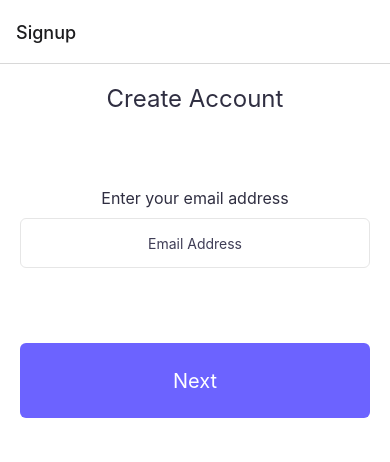
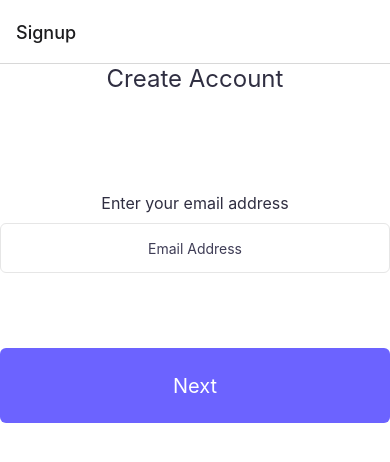
Before and after one commit to dgentilli/shopping-2024, a React Native app: screen /Signup in a window 390 px wide. Shown: the top 462 px of the page. Built offline with nearby package versions, Linux system fonts and the light colour scheme.

Commit message:
Implement the screen wrapper on the sign up components

```diff
--- a/components/SignupComponents/CreateAccount.tsx
+++ b/components/SignupComponents/CreateAccount.tsx
@@ -1,7 +1,9 @@
 import { useState } from 'react';
-import { View, Text, TextInput, StyleSheet, Pressable } from 'react-native';
+import { View, Text, TextInput, StyleSheet } from 'react-native';
 import { SignupStep } from '../../constants/signup';
 import Button from '../Button';
+import ScreenWrapper from '../../baseComponents/ScreenWrapper';
+import Spacer from '../../baseComponents/Spacer';
 import { ButtonTypes } from '../../constants/buttonTypes';
 
 interface CreateAccountScreenProps {
@@ -13,11 +15,7 @@ const CreateAccount = (props: CreateAccountScreenProps) => {
   const [email, setEmail] = useState('');
 
   return (
-    <View style={styles.container}>
-      <Text style={styles.title}>Create Account</Text>
-
-      <View style={styles.breaker} />
-
+    <ScreenWrapper title='Create Account'>
       <Text style={styles.label}>Enter your email address</Text>
 
       <TextInput
@@ -31,29 +29,18 @@ const CreateAccount = (props: CreateAccountScreenProps) => {
         onChangeText={(input) => setEmail(input)}
       />
 
-      <View style={styles.breaker} />
+      <Spacer height={75} />
 
       <Button
         type={ButtonTypes.PRIMARY}
         title='Next'
         onPress={() => setStep(SignupStep.VERIFY_EMAIL)}
       />
-    </View>
+    </ScreenWrapper>
   );
 };
 
 const styles = StyleSheet.create({
-  container: {
-    flex: 1,
-    padding: 20,
-    justifyContent: 'flex-start',
-    alignItems: 'center',
-    backgroundColor: '#ffffff',
-  },
-  title: {
-    fontSize: 24,
-    color: '#2f2e41',
-  },
   label: {
     marginBottom: 10,
     fontSize: 16,
@@ -68,10 +55,6 @@ const styles = StyleSheet.create({
     padding: 10,
     textAlign: 'center',
   },
-  breaker: {
-    height: 75,
-    width: '100%',
-  },
 });
 
 export default CreateAccount;
--- a/components/SignupComponents/SelectHouseHold.tsx
+++ b/components/SignupComponents/SelectHouseHold.tsx
@@ -1,7 +1,7 @@
-import { View, Text } from 'react-native';
 import { SignupStep } from '../../constants/signup';
 import Button from '../Button';
 import { ButtonTypes } from '../../constants/buttonTypes';
+import ScreenWrapper from '../../baseComponents/ScreenWrapper';
 
 interface SelectHouseholdProps {
   setStep: (step: SignupStep) => void;
@@ -11,15 +11,13 @@ const SelectHousehold = (props: SelectHouseholdProps) => {
   const { setStep } = props;
 
   return (
-    <View>
-      <Text>SelectHousehold</Text>
-
+    <ScreenWrapper title='Select Household'>
       <Button
         type={ButtonTypes.PRIMARY}
         title='Next'
         onPress={() => setStep(SignupStep.SIGNUP_SUCCESS)}
       />
-    </View>
+    </ScreenWrapper>
   );
 };
 
--- a/components/SignupComponents/SignupSuccess.tsx
+++ b/components/SignupComponents/SignupSuccess.tsx
@@ -1,5 +1,7 @@
-import { View, Text } from 'react-native';
 import { SignupStep } from '../../constants/signup';
+import ScreenWrapper from '../../baseComponents/ScreenWrapper';
+import Button from '../Button';
+import { ButtonTypes } from '../../constants/buttonTypes';
 
 interface SignupSuccessProps {
   setStep: (step: SignupStep) => void;
@@ -9,9 +11,13 @@ const SignupSuccess = (props: SignupSuccessProps) => {
   const { setStep } = props;
 
   return (
-    <View>
-      <Text>SignupSuccess</Text>
-    </View>
+    <ScreenWrapper title='Success! Account Created!'>
+      <Button
+        type={ButtonTypes.PRIMARY}
+        title='Get Started'
+        onPress={() => {}}
+      />
+    </ScreenWrapper>
   );
 };
 
--- a/components/SignupComponents/VerifyEmail.tsx
+++ b/components/SignupComponents/VerifyEmail.tsx
@@ -1,6 +1,6 @@
-import { View, Text } from 'react-native';
 import { SignupStep } from '../../constants/signup';
 import Button from '../Button';
+import ScreenWrapper from '../../baseComponents/ScreenWrapper';
 import { ButtonTypes } from '../../constants/buttonTypes';
 
 interface VerifyEmailScreenProps {
@@ -11,14 +11,13 @@ const VerifyEmail = (props: VerifyEmailScreenProps) => {
   const { setStep } = props;
 
   return (
-    <View>
-      <Text>VerifyEmailScreenUI</Text>
+    <ScreenWrapper title='Verify Email'>
       <Button
         type={ButtonTypes.PRIMARY}
-        title='Next'
+        title='Open Email App'
         onPress={() => setStep(SignupStep.SELECT_HOUSEHOLD)}
       />
-    </View>
+    </ScreenWrapper>
   );
 };
 
```
